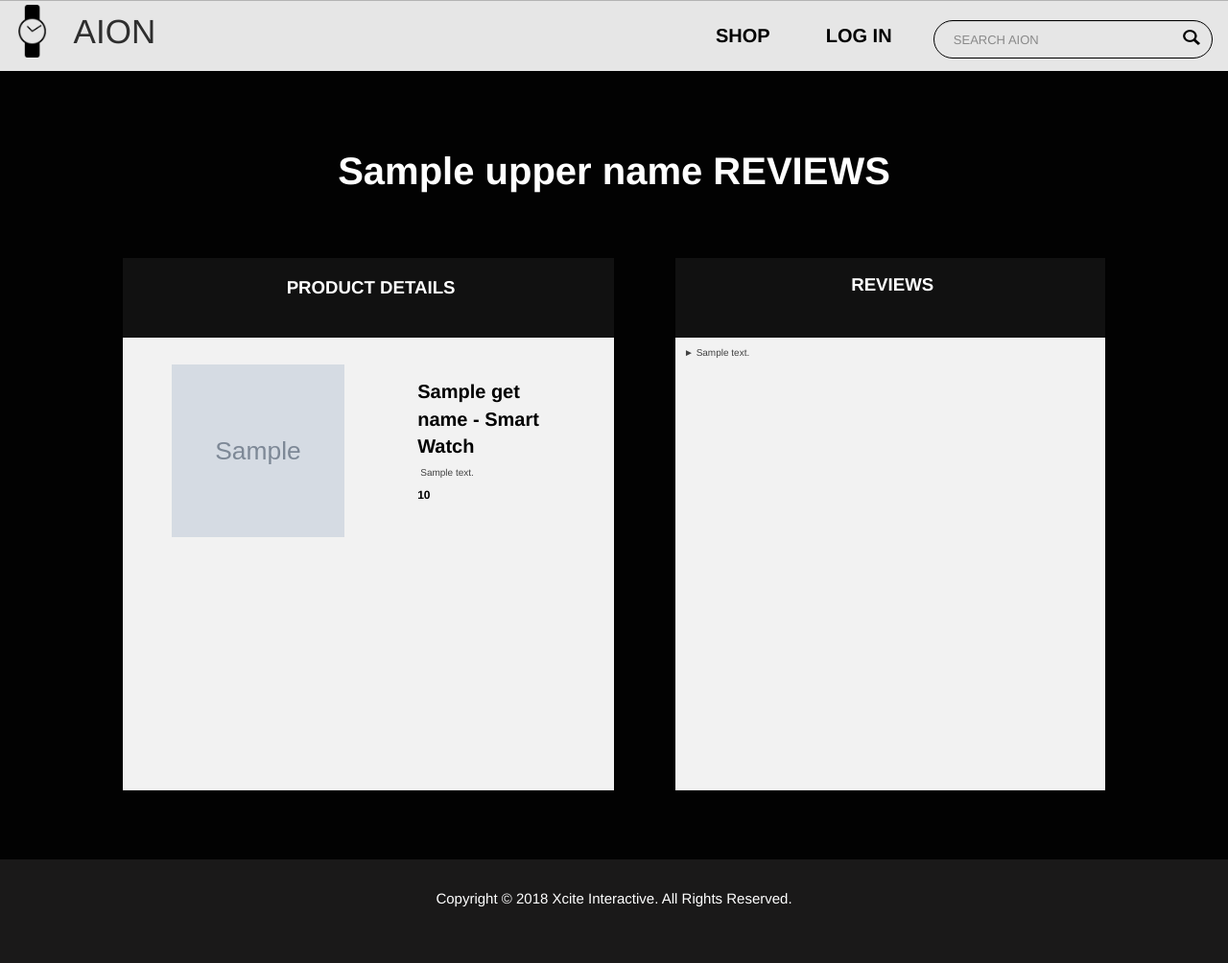
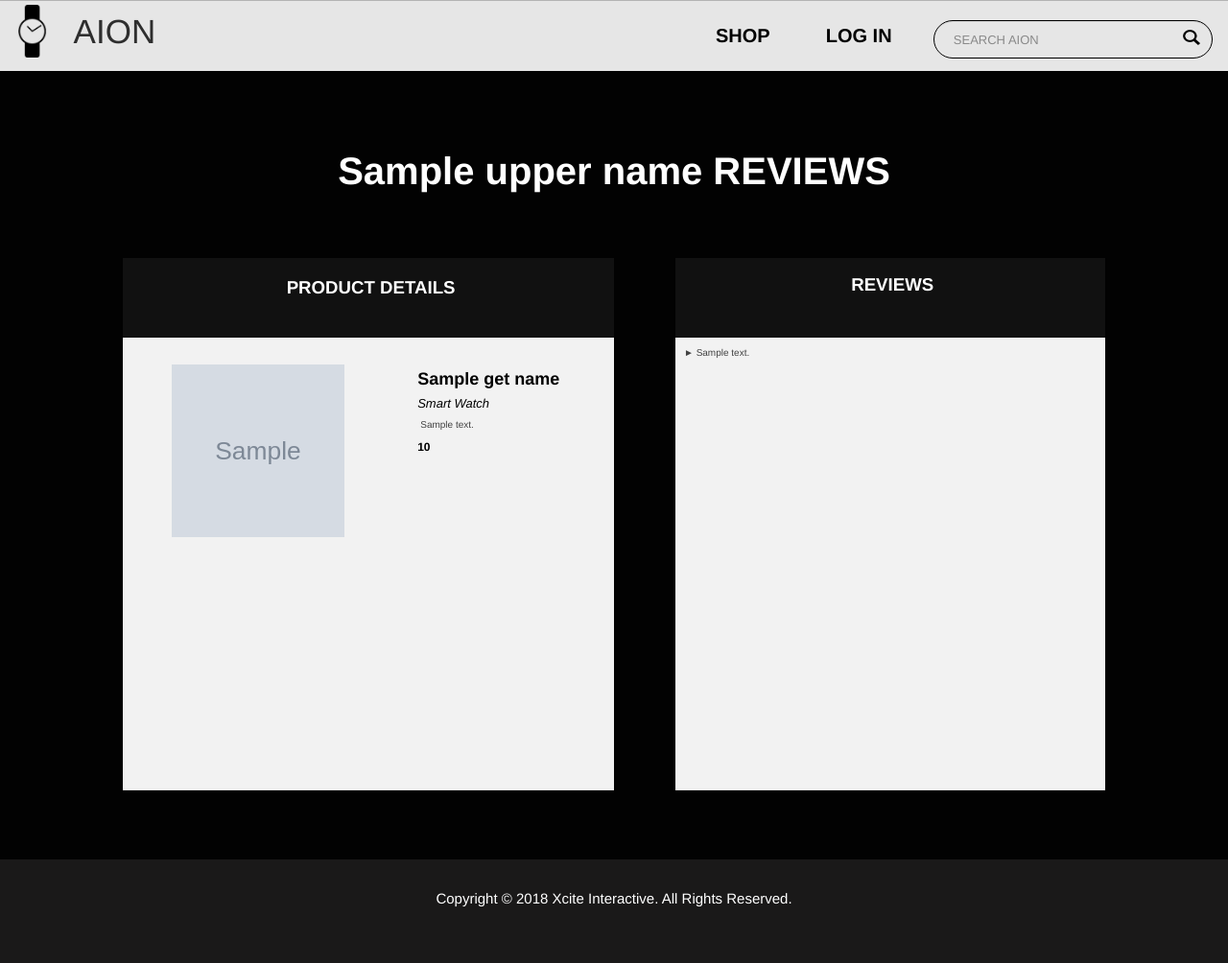
Before and after one commit to dexvillar/SECPROG, a Django app: template aionApp/templates/aionApp/review.html in a window 1280 px wide. Shown: the whole page at 96% size. Run offline with Django 3.2, Linux system fonts and the light colour scheme; the template is opened without the code that fills it: most values are stand-ins (such as "Sample title", 1, 10 or a date in 2020); grey boxes marked "Sample" are stand-in pictures; some libraries are stand-ins or nearby versions.

Commit message:
minor changes on purchase history and reviews

```diff
--- a/aionApp/models.py
+++ b/aionApp/models.py
@@ -83,7 +83,6 @@ class checkout(models.Model):
     security_number = models.PositiveIntegerField(default=0)
     month = models.PositiveIntegerField(default=0)
     year = models.PositiveIntegerField(default=0)
-#    total = models.FloatField(default=0)
 
     def __unicode__(self):
         return str(self.card_number)
--- a/aionApp/static/aionApp/review.css
+++ b/aionApp/static/aionApp/review.css
@@ -352,30 +352,40 @@ span.psw {
 }
 
 #name {
-    padding-top: 2%;
-	padding-bottom: 2%;
+    margin-top: -5%;
     color: black;
     font-family: "Helvetica Neue";
-    font-size: 20px;
+    font-size: 18px;
     font-weight: bold;
     position: relative;
     text-align: left;
-    display: inline-block;
 }
 
 #watchType {
     padding-top: 2%;
-	padding-bottom: 2%;
     color: black;
     font-family: "Helvetica Neue";
-    font-size: 15px;
-    font-weight: bold;
+    font-size: 13px;
+    font-style: italic;
+    font-weight: 300;
     position: relative;
     text-align: left;
-    display: inline-block;
 }
 
 #description {
+    font-family: "Helvetica Neue";
+    color: #424242;
+    font-size: 10px;
+    margin-right: -15%;
+    margin-top: -3%;
+    text-align: justify;
+    position: relative;
+    padding-top: -2%;
+    padding-left: 2%;
+    padding-right: 2%;
+}
+
+#review {
     font-family: "Helvetica Neue";
     color: #424242;
     font-size: 10px;
--- a/aionApp/templates/aionApp/review.html
+++ b/aionApp/templates/aionApp/review.html
@@ -82,13 +82,19 @@
                     <div id="watchphoto"> <img src="{{ MEDIA_URL }}{{ mediaPicture }}" width="180px" height="180px"> </div>
                     <div id="watchinfo">
                         {% if getWatchType == "0" %}
-                            <div id="name">{{ getName }} <p id="watchType"> - Analog Watch</p><br> </div>
+                            <div id="name">{{ getName }}
+                                <p id="watchType">Analog Watch</p>
+                            </div>
                         {% elif getWatchType == "1" %}
-                            <div id="name">{{ getName }} - Digital Watch<br> </div>
+                            <div id="name">{{ getName }}
+                                <p id="watchType">Digital Watch</p>
+                            </div>
                         {% else %}
-                            <div id="name">{{ getName }} - Smart Watch<br> </div>
+                            <div id="name">{{ getName }}
+                                <p id="watchType">Smart Watch</p>
+                            </div>
                         {% endif %}
-                        <div id="description">{{ getDescription }}<br> </div>
+                        <div id="description">{{ getDescription }} </div>
                         <div id="price">{{ getPrice }}
                         <br> </div>
                     </div>
@@ -98,7 +104,7 @@
                     <div id="title">REVIEWS</div>
                     {% if addedReviews %}
                     {% for reviews in addedReviews %}
-                        <div id="description">► {{ reviews.reviews }}<br> </div>
+                        <div id="review">► {{ reviews.reviews }}<br> </div>
                     {% endfor %}
                     {% endif %}
                 </div>
```
Also changed, not shown: aionApp/static/aionApp/purchasepage.css (+6 -8 lines), aionApp/templates/aionApp/purchasepage.html (+2 -5 lines), db.sqlite3, 1 other file.
